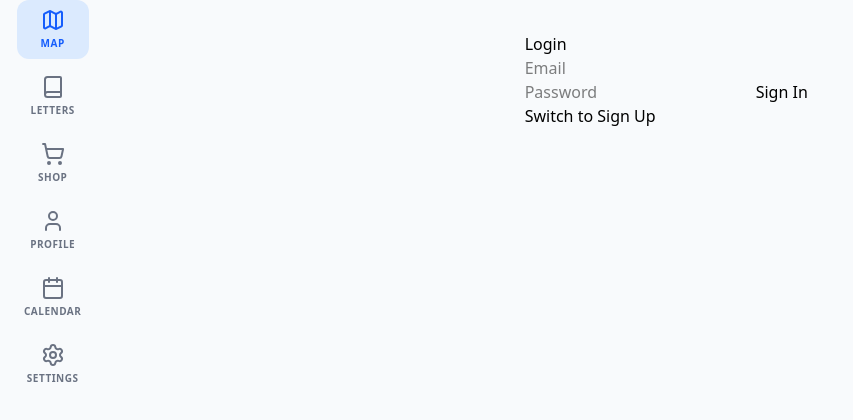
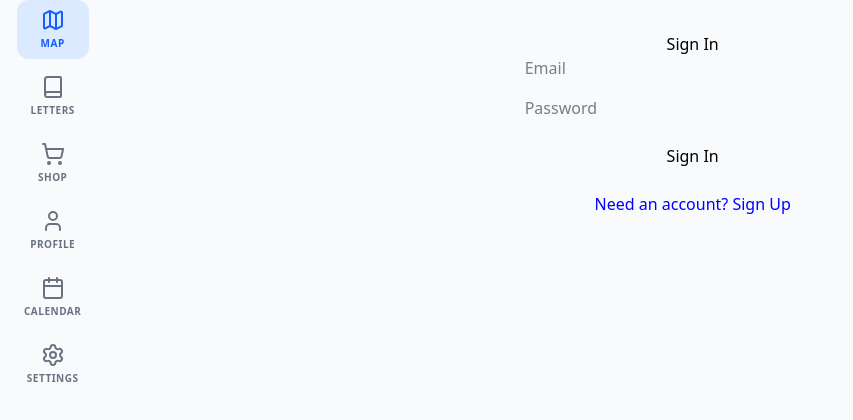
Before and after one commit to TeamEffectivo/frontend, a React (Vite) app: page / in a window 1280 px wide. Shown: the top 420 px of the page, without its empty margins (0-853 px from the left). Built offline with nearby package versions, Linux system fonts and the light colour scheme; what aws-amplify would draw is missing.

Commit message:
update flow

```diff
--- a/src/features/LogIn.tsx
+++ b/src/features/LogIn.tsx
@@ -1,22 +1,34 @@
 import React, { useState } from 'react';
 import { authService } from '../services/authService';
+
+// Define the steps to manage the UI flow
+type AuthStep = 'LOGIN' | 'SIGNUP' | 'VERIFY';
 
 export const LoginPage = () => {
     const [email, setEmail] = useState('');
     const [password, setPassword] = useState('');
-    const [isRegistering, setIsRegistering] = useState(false);
+    const [code, setCode] = useState(''); // State for verification code
+    const [step, setStep] = useState<AuthStep>('LOGIN');
 
     const handleAuth = async (e: React.FormEvent) => {
         e.preventDefault();
         try {
-            if (isRegistering) {
+            if (step === 'SIGNUP') {
                 await authService.register(email, password);
-                alert("Check your email for a verification code!");
-            } else {
+                alert("Verification code sent to your email!");
+                setStep('VERIFY'); // Move to verification step
+            }
+            else if (step === 'VERIFY') {
+                await authService.confirmRegistration(email, code);
+                alert("Account verified! You can now login.");
+                setStep('LOGIN'); // Move back to login after success
+            }
+            else {
+                // Step is LOGIN
                 await authService.login(email, password);
                 const token = await authService.getToken();
                 console.log("Logged in! JWT Token:", token);
-                // Redirect to your app here
+                // window.location.href = '/dashboard'; // Redirect logic
             }
         } catch (err: any) {
             alert(err.message);
@@ -24,16 +36,64 @@ export const LoginPage = () => {
     };
 
     return (
-        <div style={{ maxWidth: '400px', margin: 'auto', padding: '2rem' }}>
-            <h2>{isRegistering ? 'Create Account' : 'Login'}</h2>
-            <form onSubmit={handleAuth}>
-                <input type="email" placeholder="Email" onChange={e => setEmail(e.target.value)} required />
-                <input type="password" placeholder="Password" onChange={e => setPassword(e.target.value)} required />
-                <button type="submit">{isRegistering ? 'Sign Up' : 'Sign In'}</button>
+        <div style={{ maxWidth: '400px', margin: 'auto', padding: '2rem', textAlign: 'center' }}>
+            <h2>
+                {step === 'LOGIN' && 'Sign In'}
+                {step === 'SIGNUP' && 'Create Account'}
+                {step === 'VERIFY' && 'Verify Email'}
+            </h2>
+
+            <form onSubmit={handleAuth} style={{ display: 'flex', flexDirection: 'column', gap: '1rem' }}>
+                {/* Email is always needed except maybe if we strictly verify, but keep for clarity */}
+                <input
+                    type="email"
+                    placeholder="Email"
+                    value={email}
+                    onChange={e => setEmail(e.target.value)}
+                    required
+                />
+
+                {/* Show password field ONLY for Login and Signup */}
+                {step !== 'VERIFY' && (
+                    <input
+                        type="password"
+                        placeholder="Password"
+                        value={password}
+                        onChange={e => setPassword(e.target.value)}
+                        required
+                    />
+                )}
+
+                {/* Show code field ONLY for Verification */}
+                {step === 'VERIFY' && (
+                    <input
+                        type="text"
+                        placeholder="Verification Code"
+                        value={code}
+                        onChange={e => setCode(e.target.value)}
+                        required
+                    />
+                )}
+
+                <button type="submit" style={{ padding: '0.5rem', cursor: 'pointer' }}>
+                    {step === 'LOGIN' && 'Sign In'}
+                    {step === 'SIGNUP' && 'Register'}
+                    {step === 'VERIFY' && 'Confirm Code'}
+                </button>
             </form>
-            <button onClick={() => setIsRegistering(!isRegistering)}>
-                Switch to {isRegistering ? 'Login' : 'Sign Up'}
-            </button>
+
+            <div style={{ marginTop: '1rem' }}>
+                {step === 'LOGIN' && (
+                    <button onClick={() => setStep('SIGNUP')} style={{ background: 'none', border: 'none', color: 'blue', cursor: 'pointer' }}>
+                        Need an account? Sign Up
+                    </button>
+                )}
+                {(step === 'SIGNUP' || step === 'VERIFY') && (
+                    <button onClick={() => setStep('LOGIN')} style={{ background: 'none', border: 'none', color: 'blue', cursor: 'pointer' }}>
+                        Back to Login
+                    </button>
+                )}
+            </div>
         </div>
     );
 };
```
